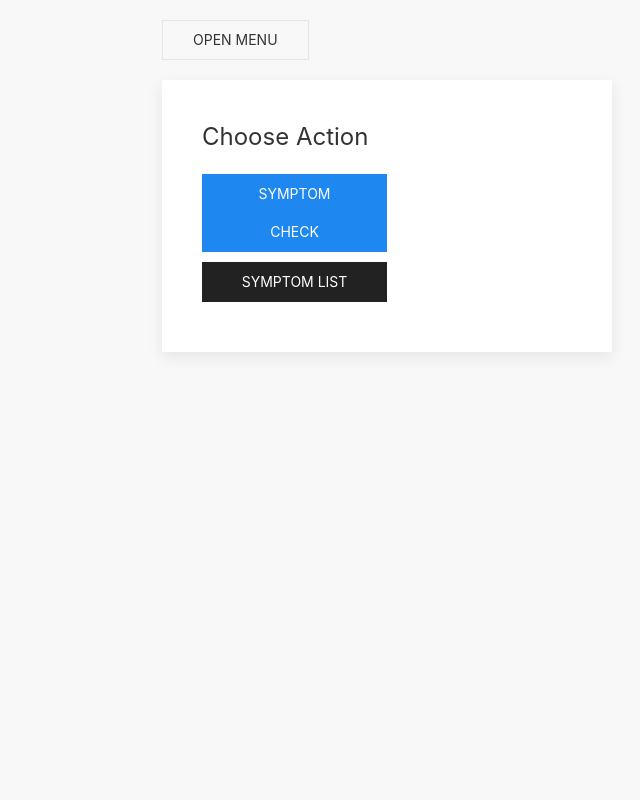
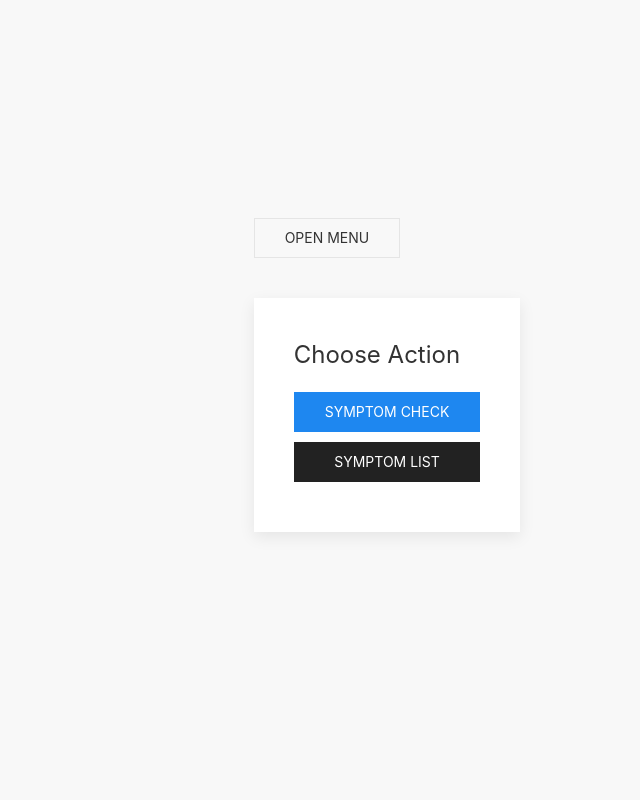
Before and after one commit to theyoonicon/park_track, a Flask app: template app/templates/home.html in a window 1280 px wide. Shown: the whole page, without its empty margins (253-893 px from the left). Run offline with Flask 3, Linux system fonts and the light colour scheme; the template is opened without the code that fills it, so the values that code supplies are empty; some libraries are stand-ins or nearby versions.

```diff
--- a/app/templates/base.html
+++ b/app/templates/base.html
@@ -16,26 +16,23 @@
         }
     </style>
 </head>
-<body class="uk-background-muted uk-height-viewport uk-flex uk-flex-stretch">
+<body class="uk-background-muted uk-height-viewport uk-flex uk-flex-center uk-flex-middle">
     <!-- Fixed Left Navigation Bar -->
-    <!-- Left Navigation Bar -->
     <div id="offcanvas-nav" uk-offcanvas="mode: reveal; overlay: true">
         <div class="uk-offcanvas-bar">
-
             <ul class="uk-nav uk-nav-default">
                 <li class="uk-nav-header">Parkinson Tracker</li>
                 <li><a href="{{ url_for('home.home') }}">Home</a></li>
-                <li><a href="{{ url_for('symptoms.symptom_check') }}">Symtpom Check</a></li>
+                <li><a href="{{ url_for('symptoms.symptom_check') }}">Symptom Check</a></li>
                 <li><a href="{{ url_for('symptoms.get_or_add_symptoms') }}">Symptom List</a></li>
                 <li class="uk-nav-divider"></li>
                 <li><a href="{{ url_for('auth.logout') }}">Logout</a></li>
             </ul>
-
         </div>
     </div>
 
     <!-- Main Content -->
-    <div class="uk-container uk-margin-top uk-margin-large-bottom">
+    <div class="uk-container uk-margin-top uk-margin-large-bottom" style="max-width: 800px;">
         <button class="uk-button uk-button-default uk-margin-small-right uk-margin-bottom" type="button" uk-toggle="target: #offcanvas-nav">Open Menu</button>
         {% block content %}{% endblock %}
     </div>
--- a/app/templates/home.html
+++ b/app/templates/home.html
@@ -3,10 +3,10 @@
 {% block title %}Choose Action{% endblock %}
 
 {% block content %}
-<div class="uk-container">
-    <div class="uk-card uk-card-default uk-card-body uk-width-large uk-align-center">
+<div class="uk-container uk-margin-top" style="max-width: 800px;">
+    <div class="uk-card uk-card-default uk-card-body uk-width-1-1@s uk-width-1-1@m uk-align-center">
         <h2 class="uk-card-title">Choose Action</h2>
-        <div class="uk-flex uk-flex-column uk-flex-center uk-width-1-1@s uk-width-1-2@m">
+        <div class="uk-flex uk-flex-column uk-flex-center">
             <a href="{{ url_for('symptoms.symptom_check') }}" class="uk-button uk-button-primary uk-width-1-1 uk-margin-small-bottom">Symptom Check</a>
             <a href="{{ url_for('symptoms.get_or_add_symptoms') }}" class="uk-button uk-button-secondary uk-width-1-1 uk-margin-small-bottom">Symptom List</a>
         </div>
--- a/app/templates/register.html
+++ b/app/templates/register.html
@@ -20,7 +20,7 @@
 
 <body class="uk-flex uk-flex-center uk-flex-middle uk-background-muted uk-height-viewport">
 <div class="uk-container">
-    <div class="uk-card uk-card-default uk-card-body uk-width-1-1@s uk-width-1-2@m uk-align-center">
+    <div class="uk-card uk-card-default uk-card-body uk-width-1-1@l uk-width-1-2@m uk-align-center">
         <h2 class="uk-card-title">회원가입</h2>
         <form method="post" action="{{ url_for('auth.register') }}">
             {{ form.hidden_tag() }}
```
